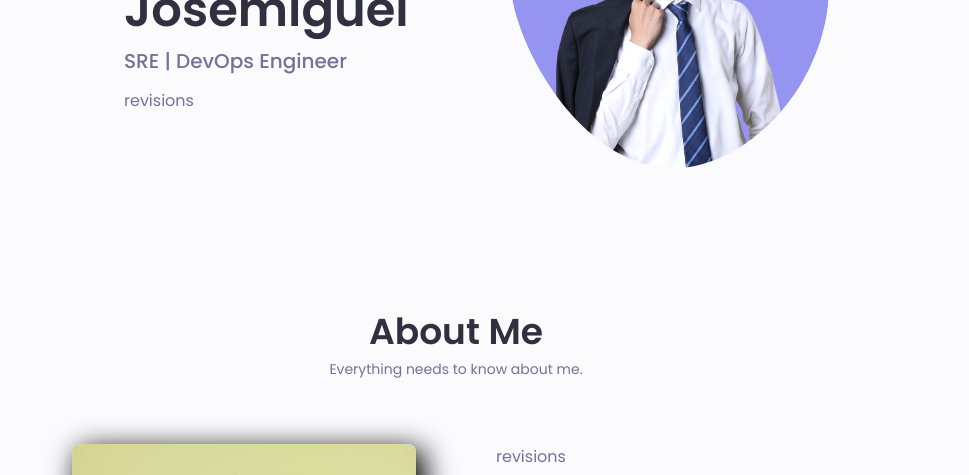
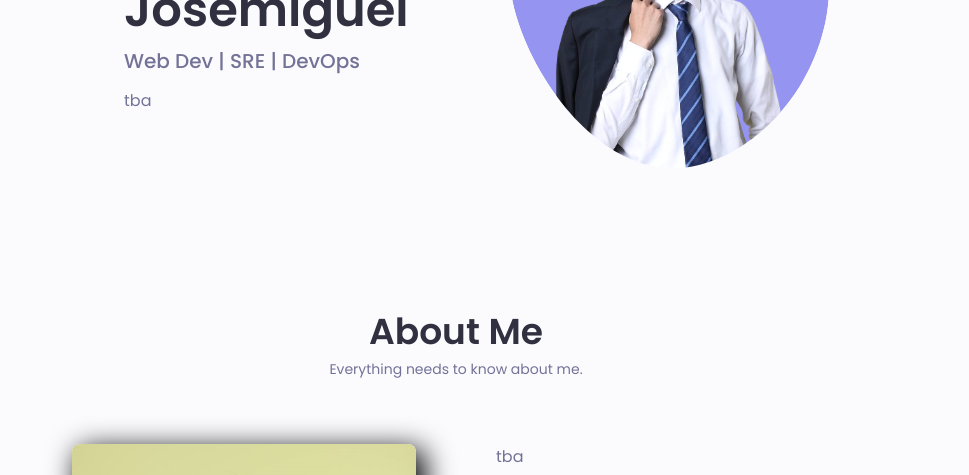
Before and after one commit to sntgjmz/sntgjmz.github.io, a plain HTML site: page index.html in a window 1280 px wide. Shown: the part 314-789 px from the top of the page, 184-1153 px from the left. Drawn offline with nearby package versions, Linux system fonts and the light colour scheme.

Commit message:
takot ako sa commitment e

```diff
--- a/index.html
+++ b/index.html
@@ -115,8 +115,8 @@
 
                         <div class="home__data">
                             <h1 class="home__title">Hi, I'm Josemiguel</h1>
-                            <h3 class="home__subtitle">SRE | DevOps Engineer</h3>
-                            <p class="home__description">revisions
+                            <h3 class="home__subtitle">Web Dev | SRE | DevOps</h3>
+                            <p class="home__description">tba
                                 </p>
                         </div>
                     </div>
@@ -139,7 +139,7 @@
                     <img src="assets/images/copy.jpg" alt="" class="about__img">
 
                     <div class="about__data">
-                        <p class="about__description">revisions</p>
+                        <p class="about__description">tba</p>
                     <!--
                         <div class="about__info">
                             <div>
```
